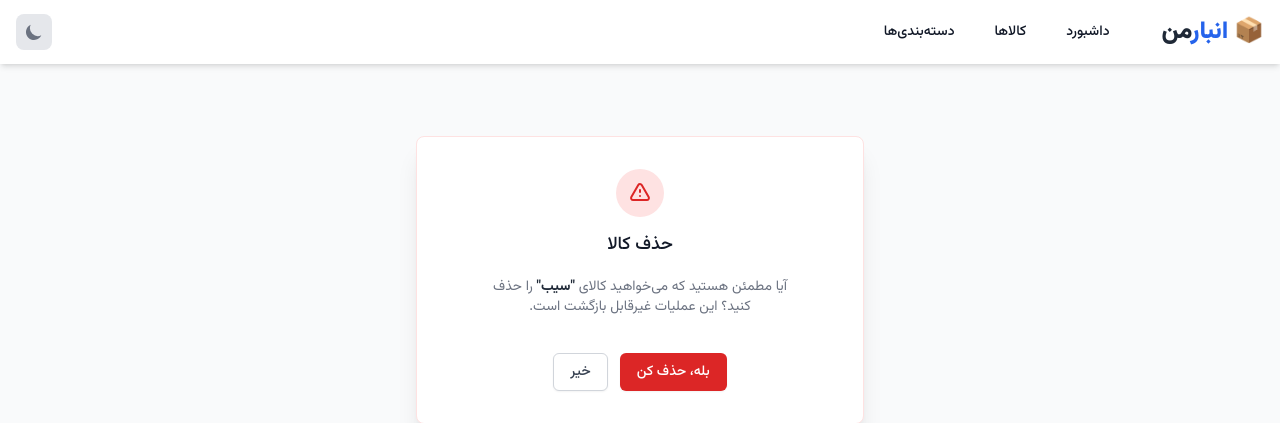
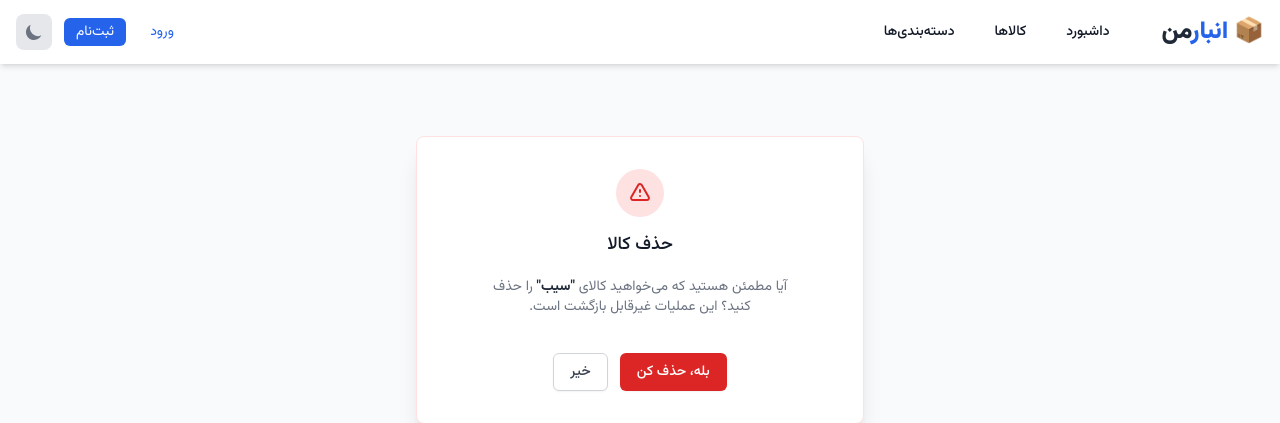
Before and after one commit to pixsis13/warhuose, a Django app: page /products/1/delete/ in a window 1280 px wide. Shown: the top 423 px of the page. Run offline with Django 5.2, Linux system fonts and the light colour scheme; data comes from the database, SQL or seed files in the repository; parts of the project's set-up code (start-up, migrations or seed data) failed here and were passed over; some libraries are stand-ins or nearby versions.

Commit message:
Add user authentication links in base.html

```diff
--- a/inventory/templates/inventory/base.html
+++ b/inventory/templates/inventory/base.html
@@ -52,7 +52,22 @@
                         <a href="{% url 'category_create' %}" class="px-3 py-2 rounded-md text-sm font-medium hover:bg-gray-100 dark:hover:bg-gray-700">دسته‌بندی‌ها</a>
                     </div>
                 </div>
-
+            <!-- داخل تگ <nav> ... قسمت سمت چپ نوبار -->
+            <div class="flex items-center gap-3">
+                {% if user.is_authenticated %}
+                    <span class="text-sm text-gray-600 dark:text-gray-300 hidden sm:block">
+                        سلام، {{ user.first_name|default:user.username }}
+                    </span>
+                    <form action="{% url 'logout' %}" method="post">
+                        {% csrf_token %}
+                        <button type="submit" class="text-sm bg-red-100 text-red-600 hover:bg-red-200 px-3 py-1 rounded-md transition">
+                            خروج
+                        </button>
+                    </form>
+                {% else %}
+                    <a href="{% url 'login' %}" class="text-sm text-blue-600 hover:bg-blue-50 px-3 py-1 rounded-md transition">ورود</a>
+                    <a href="{% url 'register' %}" class="text-sm bg-blue-600 text-white hover:bg-blue-700 px-3 py-1 rounded-md transition">ثبت‌نام</a>
+                {% endif %}
                 <!-- دکمه تغییر تم -->
                 <div class="flex items-center">
                     <button id="theme-toggle" class="p-2 rounded-lg bg-gray-200 dark:bg-gray-700 text-gray-500 dark:text-gray-400 focus:outline-none focus:ring-2 focus:ring-gray-300">
```
